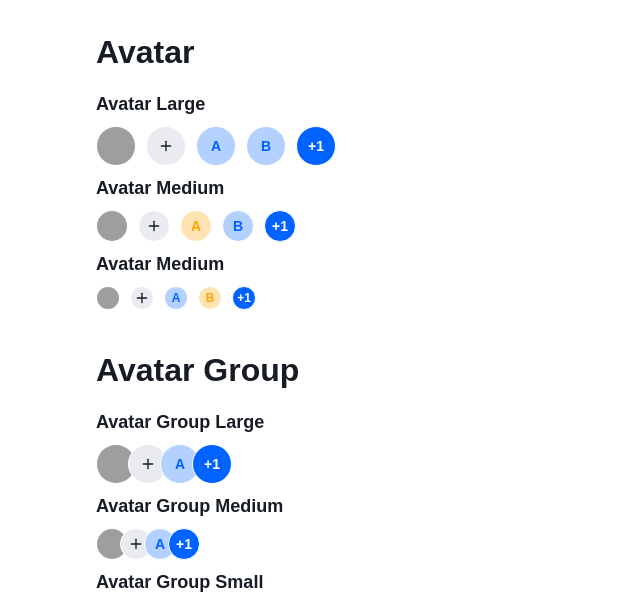
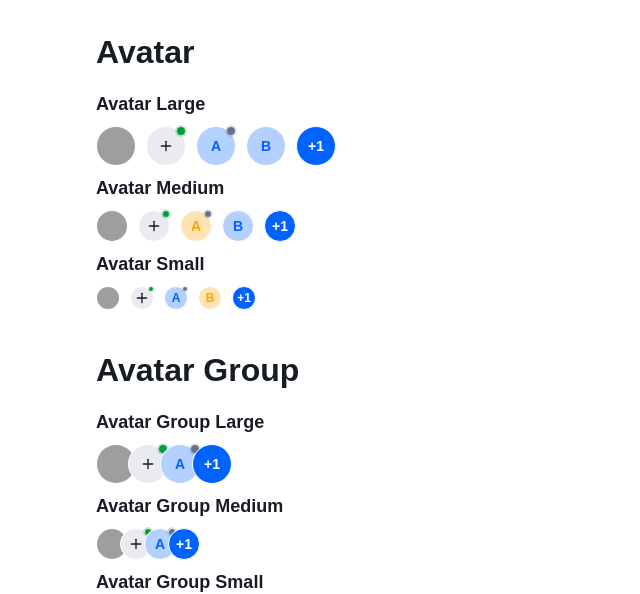
Before and after one commit to DenisKamchatov/TNRisk, a Vue app: page /uikit in a window 1280 px wide. Shown: the part 1180-1774 px from the top of the page, without its empty margins (0-640 px from the left). Built offline with nearby package versions, Linux system fonts and the light colour scheme; grey boxes are pictures that could not be loaded.

Commit message:
add status prop to uikit avatar

```diff
--- a/src/components/uikit/avatar-group/tn-avatar-group.vue
+++ b/src/components/uikit/avatar-group/tn-avatar-group.vue
@@ -30,6 +30,7 @@ const props = withDefaults(
       :text="avatar?.text"
       :size="size"
       :square="square"
+      :status="avatar?.status"
       :style="{
         transform: `translateX(-${index * 8}px)`,
       }"
@@ -51,17 +52,5 @@ const props = withDefaults(
   display: flex;
   align-items: center;
   position: relative;
-
-  //   & > div:nth-child(2) {
-  //     transform: translateX(-8px);
-  //   }
-
-  //   & > div:nth-child(3) {
-  //     transform: translateX(-16px);
-  //   }
-
-  //   & > div:nth-child(4) {
-  //     transform: translateX(-24px);
-  //   }
 }
 </style>
--- a/src/components/uikit/avatar-group/typings.ts
+++ b/src/components/uikit/avatar-group/typings.ts
@@ -3,4 +3,5 @@ export interface IAvatarGroupItem {
   icon?: string;
   alt?: string;
   text?: string;
+  status?: boolean;
 }
--- a/src/components/uikit/avatar/tn-avatar.vue
+++ b/src/components/uikit/avatar/tn-avatar.vue
@@ -44,8 +44,6 @@ const iconSize = computed(() => {
 });
 
 const hasImageOrIcon = computed(() => !!props.image || !!props.icon);
-
-console.log(props);
 </script>
 
 <template>
@@ -201,10 +199,10 @@ console.log(props);
   font-weight: 700;
 }
 .tn-user-picture__status {
-  width: 10px;
-  height: 10px;
-  background-color: var(--content-secondary-enabled);
-  outline: 3px solid #66738733;
+  width: 6px;
+  height: 6px;
+  background-color: #667387;
+  outline: 2px solid #66738733;
   border-radius: 50%;
   z-index: 1;
   position: absolute;
@@ -213,23 +211,23 @@ console.log(props);
 }
 
 .tn-user-picture_s .tn-user-picture__status {
-  width: 8px;
-  height: 8px;
-  top: -4px;
-  right: -4px;
-  outline-width: 2px;
+  width: 4px;
+  height: 4px;
+  top: 0;
+  right: 0;
+  outline-width: 1.5px;
 }
 
 .tn-user-picture_l .tn-user-picture__status {
-  width: 24px;
-  height: 24px;
-  top: 11px;
-  right: 11px;
-  outline-width: 6px;
+  width: 8px;
+  height: 8px;
+  top: 0px;
+  right: 0px;
+  outline-width: 2.5px;
 }
 
 .tn-user-picture__status_enabled {
-  background-color: var(--content-system-positive);
-  outline: 3px solid #00842f33;
+  background-color: #009c37;
+  outline: 2px solid #00842f33;
 }
 </style>
--- a/src/views/uikit/uikit-page.vue
+++ b/src/views/uikit/uikit-page.vue
@@ -74,9 +74,11 @@ const avatars = reactive([
   },
   {
     icon: "plus",
+    status: true,
   },
   {
     text: "A",
+    status: false,
   },
   {
     text: "В",
@@ -344,6 +346,7 @@ const avatars = reactive([
           :text="avatar?.text"
           :icon="avatar?.icon"
           :alt="avatar?.alt"
+          :status="avatar?.status"
           size="lg"
         />
         <TnAvatar
@@ -363,6 +366,7 @@ const avatars = reactive([
           :text="avatar?.text"
           :icon="avatar?.icon"
           :alt="avatar?.alt"
+          :status="avatar?.status"
           size="md"
         />
         <TnAvatar
@@ -373,7 +377,7 @@ const avatars = reactive([
         />
       </div>
 
-      <h5 class="uikit-page__block-subtitle">Avatar Medium</h5>
+      <h5 class="uikit-page__block-subtitle">Avatar Small</h5>
       <div class="uikit-page__block-items">
         <TnAvatar
           v-for="(avatar, index) in avatars"
@@ -382,6 +386,7 @@ const avatars = reactive([
           :text="avatar?.text"
           :icon="avatar?.icon"
           :alt="avatar?.alt"
+          :status="avatar?.status"
           size="sm"
         />
         <TnAvatar
```
